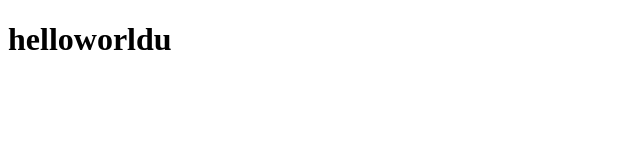
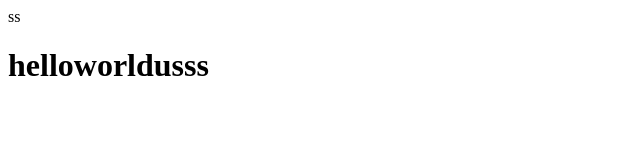
Before and after one commit to sutthiphong14/test, a plain HTML site: page index.html in a window 1280 px wide. Shown: the whole page, without its empty margins (0-640 px from the left). Drawn offline with Linux system fonts and the light colour scheme.

Commit message:
Update index.html

```diff
--- a/index.html
+++ b/index.html
@@ -5,8 +5,8 @@
     <meta name="viewport" content="width=device-width, initial-scale=1.0">
     <title>Document</title>
 </head>
-<body>
-    <h1>helloworldu</h1>
+<body>ss
+    <h1>helloworldusss</h1>
 
 </body>
 </html>
```
